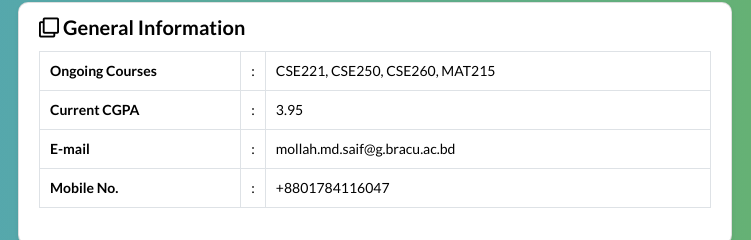
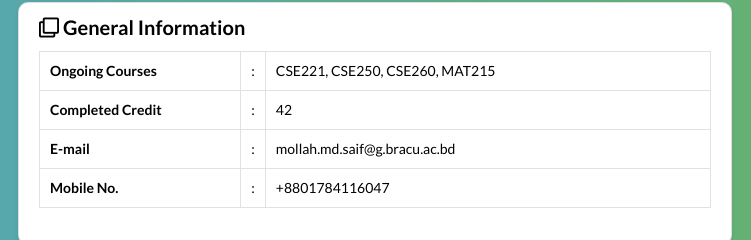
Before and after one commit to mollahmdsaif/mollahmdsaif.github.io, a plain HTML site: page index.html in a window 1280 px wide. Shown: the part 162-402 px from the top of the page, 451-1202 px from the left. Drawn offline with nearby package versions, Linux system fonts and the light colour scheme.

Commit message:
Update index.html

```diff
--- a/index.html
+++ b/index.html
@@ -63,9 +63,9 @@
                 <td>CSE221, CSE250, CSE260, MAT215</td>
               </tr>
               <tr>
-                <th width="30%">Current CGPA </th>
+                <th width="30%">Completed Credit </th>
                 <td width="2%">:</td>
-                <td>3.95</td>
+                <td>42</td>
               </tr>
               <tr>
                 <th width="30%">E-mail</th>
```
